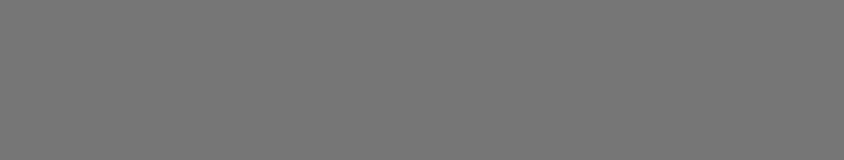
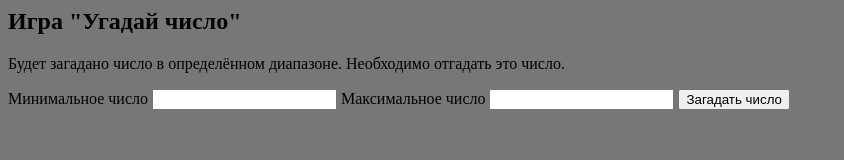
Before and after one commit to milllkyyy/pr2, a plain HTML site: page index.html in a window 1280 px wide. Shown: the whole page, without its empty margins (0-844 px from the left). Drawn offline with Linux system fonts and the light colour scheme.

Commit message:
Создана разметка сайта

```diff
--- a/index.html
+++ b/index.html
@@ -1,3 +1,11 @@
 <body bgcolor="#777777">
+	<h2>Игра "Угадай число"</h2>
+	<p>Будет загадано число в определённом диапазоне. Необходимо отгадать это число.</p>
 
+	<label>Минимальное число</label>
+	<input>
+	<label>Максимальное число</label>
+	<input>
+
+	<button>Загадать число</button>
 </body>
```
